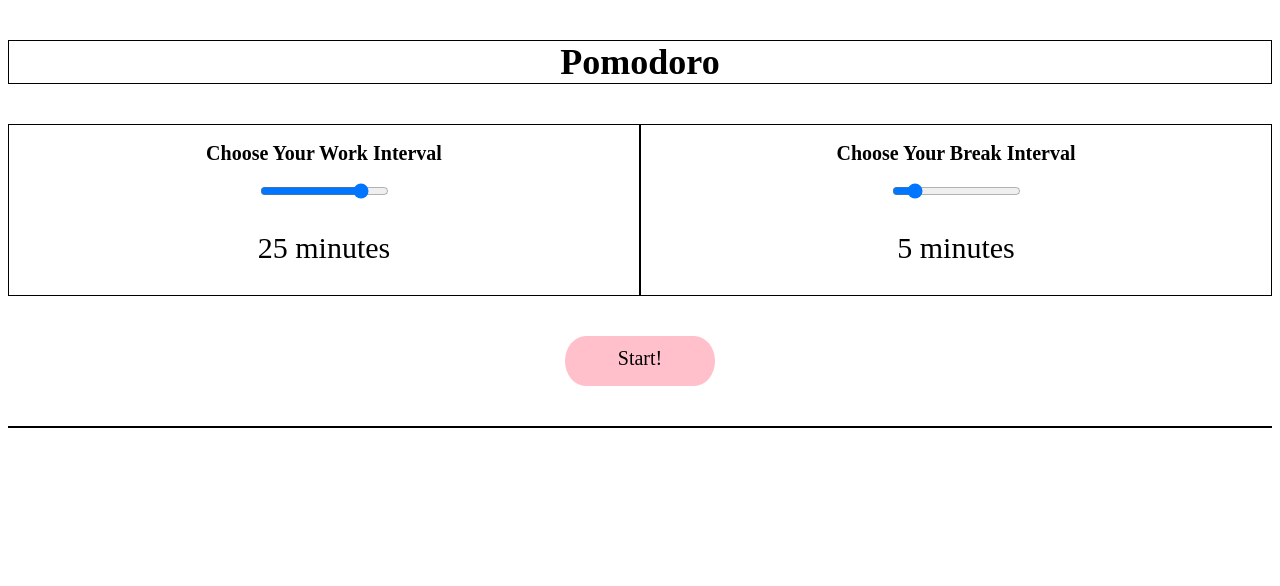
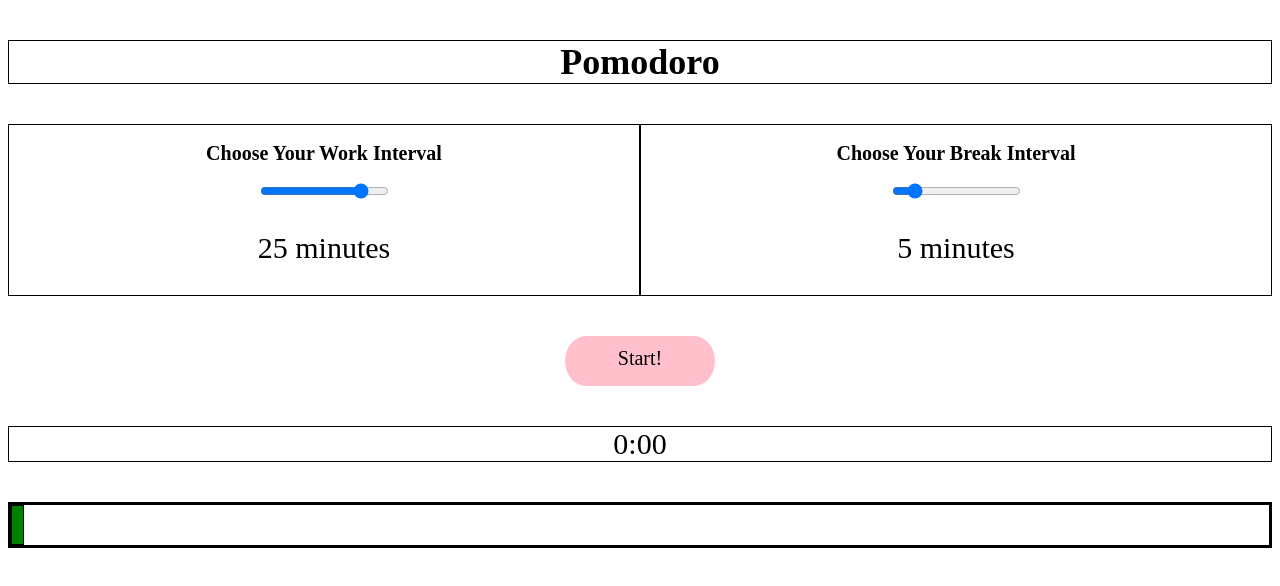
Before and after one commit to philFernandez/FreeCodeCamp_Pomodoro, a website: page public/index.html in a window 1280 px wide. Drawn offline with Linux system fonts and the light colour scheme.

Commit message:
started progress bar

```diff
--- a/public/index.html
+++ b/public/index.html
@@ -32,7 +32,13 @@
       </div>
 
       <div class='timer'>
+        0:00
       </div>
+
+      <div>
+        <div class="progressBar"></div>
+      </div>
+
     </article>
   </main>
 
--- a/public/js/app.js
+++ b/public/js/app.js
@@ -42,7 +42,7 @@ $('input').on('change mousemove', function() {
     // if slider(s) are changed while timer is paused, re-initialize
     // timer, and set flag newSliderValues so buttonContainer click event
     // knows to start a new timer with the new slider values
-    clearInterval(countdown)
+    clearInterval(countdown);
     newSliderValues = true;
   });
 
--- a/scss/styles.scss
+++ b/scss/styles.scss
@@ -65,7 +65,24 @@ h2 {
 
 .timer {
   border: 1px solid black;
-  margin: 0 auto;
+  margin: 0 auto 4rem auto;
   font-size: 3rem;
   text-align: center;
 }
+
+
+// this is the div that is the parent of the
+// .progressBar div below. This is just for
+// keeping a static border
+div:nth-of-type(5) {
+  border: 3px solid black;
+}
+
+// this is to be animated via the width property
+// in accordance with the countdown timer (jQuery)
+.progressBar {
+  border: 1px solid black;
+  background-color: green;
+  height: 4rem;
+  width: 1%;
+}
```
Also changed, not shown: public/css/styles.css.
